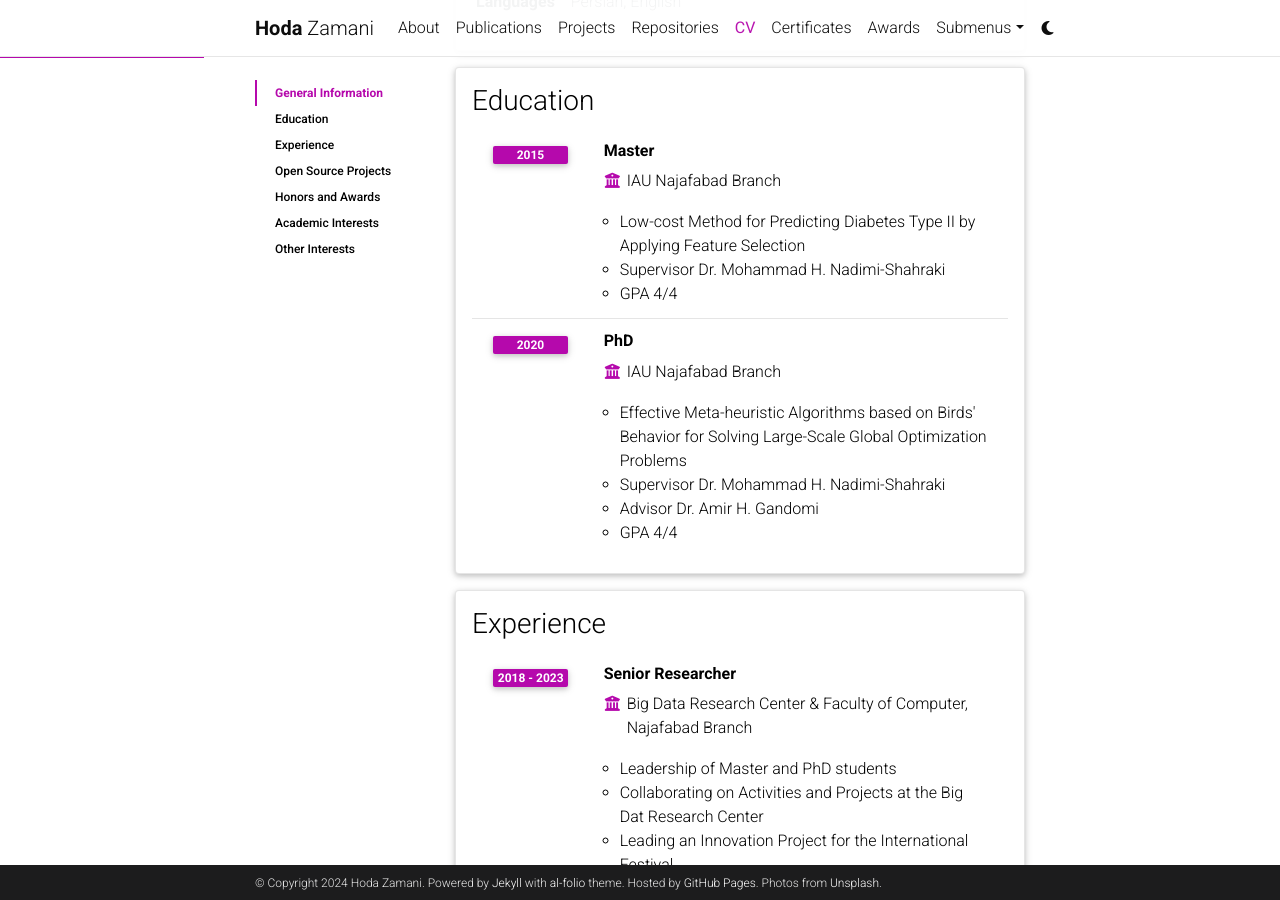
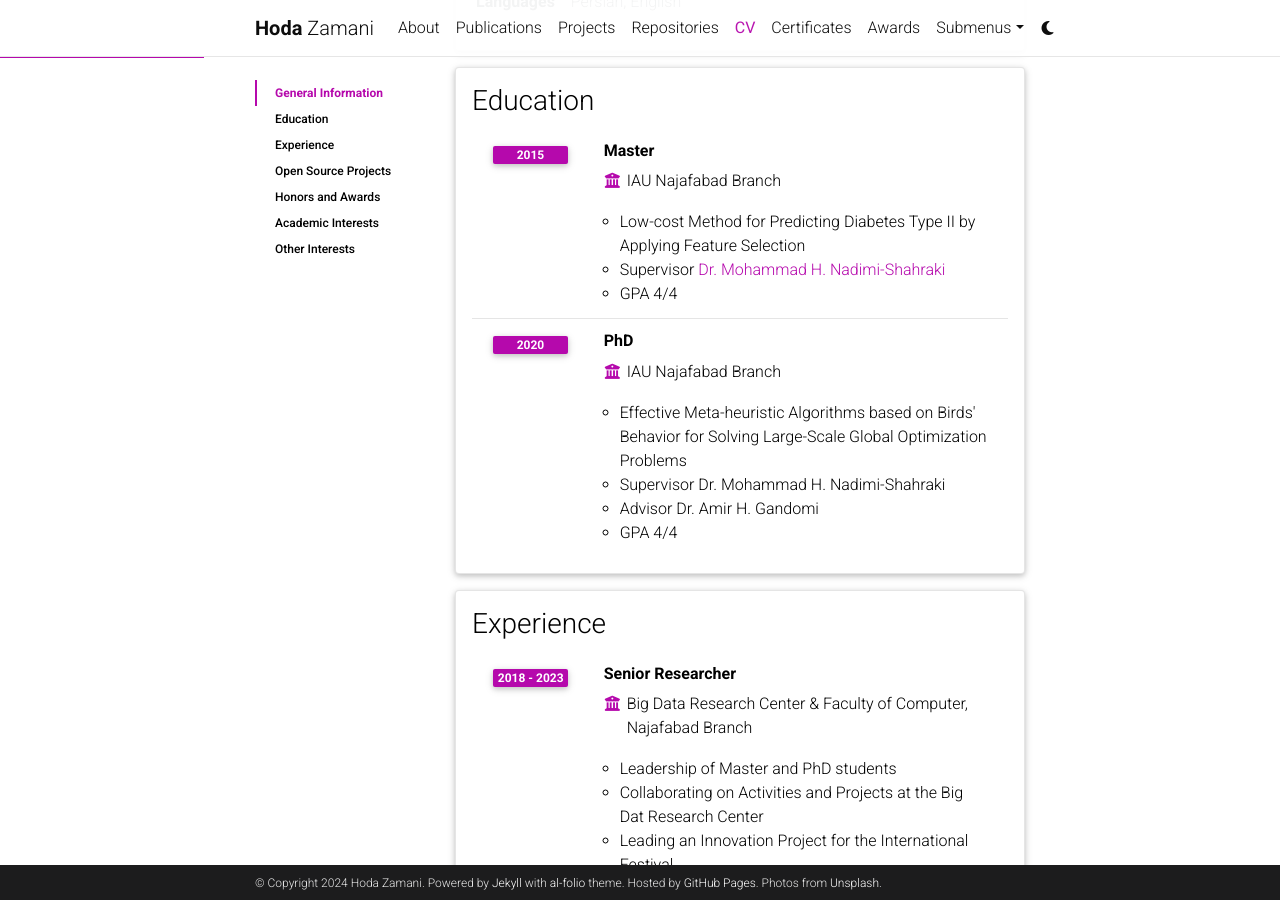
Before and after one commit to HodaZamani/HodaZamani.github.io, a Jekyll site: the page built from _pages/cv.md, in a window 1280 px wide and 900 px high, scrolled down 323 px. Built offline with Jekyll 4.4.1, drawn with Linux system fonts in a browser that asks for light colours; comment, search, counter and statistics services are not loaded; a style sheet for code colours, icons or effects is not loaded; some of the changed lines change nothing that is shown.

Commit message:
Update cv.yml

```diff
--- a/_data/cv.yml
+++ b/_data/cv.yml
@@ -14,7 +14,7 @@
       year: 2015
       description:
         - Low-cost Method for Predicting Diabetes Type II by Applying Feature Selection
-        - Supervisor Dr. Mohammad H. Nadimi-Shahraki
+        - Supervisor <a href="https://scholar.google.com/citations?user=sT0YnDIAAAAJ&hl=en">Dr. Mohammad H. Nadimi-Shahraki</a>
         - GPA 4/4
     - title: PhD
       institution: IAU Najafabad Branch
```
